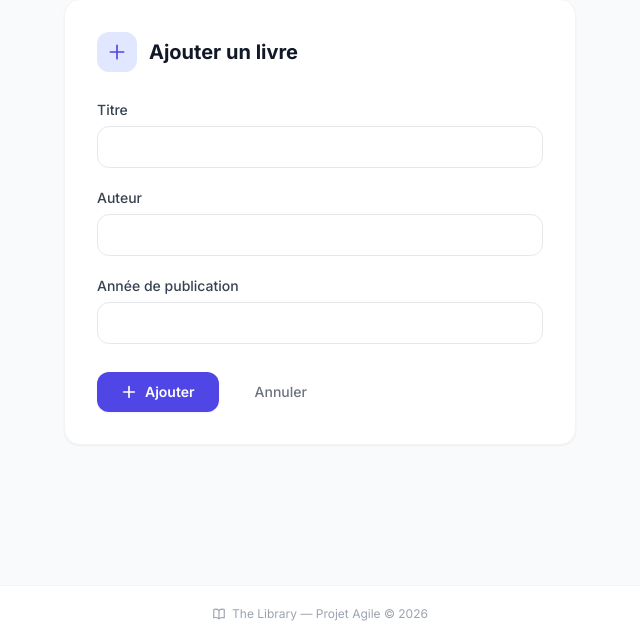
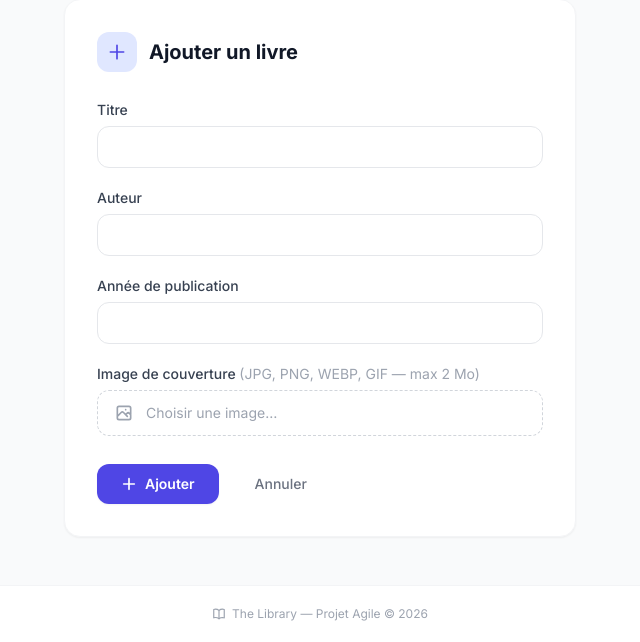
Before and after one commit to m1d0b4n/The-Library, a Flask app: page /catalogue/ajouter in a window 1280 px wide. Shown: the part 158-800 px from the top of the page, without its empty margins (320-960 px from the left). Run offline with Flask 3, Linux system fonts and the light colour scheme; the visitor is signed in with stand-in values (Sample User, id 1); some libraries are stand-ins or nearby versions.

Commit message:
feat(livres): image de couverture - issue #42
- models/livre.py: colonne image_filename (nullable)
- app.py: UPLOAD_FOLDER (static/uploads/livres/), MAX_CONTENT_LENGTH 2 Mo
- routes/pages.py: _sauvegarder_image() avec validation extension + magic bytes
  upload lors de la creation et modification, suppression a la deletion
- templates/livres/form.html: champ file avec enctype multipart + apercu existant
- templates/livres/detail.html: affichage image ou placeholder
- templates/livres/index.html: miniature dans chaque carte du catalogue
- tests/test_image.py: 8 tests (upload valide/invalide, remplacement, conservation, suppression)

Closes #42

```diff
--- a/app.py
+++ b/app.py
@@ -23,9 +23,13 @@ def create_app(config=None):
     )
     app.config["SQLALCHEMY_TRACK_MODIFICATIONS"] = False
     app.config["SECRET_KEY"] = os.environ.get("SECRET_KEY", os.urandom(32))
+    app.config["UPLOAD_FOLDER"] = os.path.join(app.root_path, "static", "uploads", "livres")
+    app.config["MAX_CONTENT_LENGTH"] = 2 * 1024 * 1024  # 2 Mo max
 
     if config:
         app.config.update(config)
+
+    os.makedirs(app.config["UPLOAD_FOLDER"], exist_ok=True)
 
     # Initialisation de la base de données
     db.init_app(app)
--- a/models/livre.py
+++ b/models/livre.py
@@ -13,6 +13,7 @@ class Livre(db.Model):
     disponible = db.Column(db.Boolean, default=True, nullable=False)
     reserve_par = db.Column(db.String(200), nullable=True, default=None)
     created_by = db.Column(db.String(200), nullable=True, default=None)
+    image_filename = db.Column(db.String(300), nullable=True, default=None)
 
     def to_dict(self):
         return {
--- a/routes/pages.py
+++ b/routes/pages.py
@@ -1,14 +1,58 @@
 import logging
+import os
+import uuid
 
 import bcrypt
-from flask import Blueprint, render_template, request, redirect, url_for, flash
+from flask import Blueprint, render_template, request, redirect, url_for, flash, current_app
 from flask_login import login_user, logout_user, login_required, current_user
+from werkzeug.utils import secure_filename
 from models.livre import db
 from models.utilisateur import User
 from models.livre import Livre
 
 pages_bp = Blueprint("pages", __name__)
 logger = logging.getLogger("the_library.pages")
+
+EXTENSIONS_AUTORISEES = {"jpg", "jpeg", "png", "webp", "gif"}
+
+_MAGIC = [
+    (b"\x89PNG\r\n\x1a\n", "png"),
+    (b"\xff\xd8\xff", "jpeg"),
+    (b"GIF87a", "gif"),
+    (b"GIF89a", "gif"),
+    (b"RIFF", "webp"),  # vérifié plus loin
+]
+
+
+def _detecter_mime(data: bytes) -> str | None:
+    """Détecte le type d'image à partir des magic bytes."""
+    for magic, mime in _MAGIC:
+        if data[:len(magic)] == magic:
+            if mime == "webp" and data[8:12] != b"WEBP":
+                return None
+            return mime
+    return None
+
+
+def _sauvegarder_image(fichier):
+    """Valide et sauvegarde une image uploadée. Renvoie le nom du fichier ou None si absent."""
+    if not fichier or fichier.filename == "":
+        return None
+
+    ext = fichier.filename.rsplit(".", 1)[-1].lower() if "." in fichier.filename else ""
+    if ext not in EXTENSIONS_AUTORISEES:
+        raise ValueError("Format non autorisé (JPG, PNG, WEBP, GIF uniquement).")
+
+    data = fichier.read()
+    mime = _detecter_mime(data)
+    if mime is None:
+        raise ValueError("Le fichier n'est pas une image valide.")
+
+    nom = f"{uuid.uuid4().hex}.{ext}"
+    chemin = os.path.join(current_app.config["UPLOAD_FOLDER"], nom)
+    with open(chemin, "wb") as f:
+        f.write(data)
+    return nom
 
 
 # --- Accueil ---
@@ -127,7 +171,15 @@ def ajouter_livre():
         elif Livre.query.filter_by(titre=titre).first():
             flash("Un livre avec ce titre existe déjà.", "error")
         else:
-            db.session.add(Livre(titre=titre, auteur=auteur, annee_publication=annee, created_by=current_user.email))
+            try:
+                image_filename = _sauvegarder_image(request.files.get("image"))
+            except ValueError as e:
+                flash(str(e), "error")
+                return render_template("livres/form.html", livre=None)
+            db.session.add(Livre(
+                titre=titre, auteur=auteur, annee_publication=annee,
+                created_by=current_user.email, image_filename=image_filename
+            ))
             db.session.commit()
             flash(f"« {titre} » ajouté avec succès.", "success")
             return redirect(url_for("pages.liste_livres"))
@@ -157,8 +209,20 @@ def modifier_livre(titre):
         elif annee < 1000 or annee > 2100:
             flash("Année hors limites (1000-2100).", "error")
         else:
+            try:
+                nouvelle_image = _sauvegarder_image(request.files.get("image"))
+            except ValueError as e:
+                flash(str(e), "error")
+                return render_template("livres/form.html", livre=livre)
             livre.auteur = auteur
             livre.annee_publication = annee
+            if nouvelle_image:
+                # Supprimer l'ancienne image si elle existe
+                if livre.image_filename:
+                    ancien = os.path.join(current_app.config["UPLOAD_FOLDER"], livre.image_filename)
+                    if os.path.isfile(ancien):
+                        os.remove(ancien)
+                livre.image_filename = nouvelle_image
             db.session.commit()
             flash("Livre modifié.", "success")
             return redirect(url_for("pages.detail_livre", titre=livre.titre))
@@ -175,6 +239,10 @@ def supprimer_livre(titre):
     if livre.created_by and livre.created_by != current_user.email:
         flash("Vous ne pouvez pas supprimer un livre qui ne vous appartient pas.", "error")
         return redirect(url_for("pages.detail_livre", titre=titre))
+    if livre.image_filename:
+        chemin = os.path.join(current_app.config["UPLOAD_FOLDER"], livre.image_filename)
+        if os.path.isfile(chemin):
+            os.remove(chemin)
     db.session.delete(livre)
     db.session.commit()
     logger.warning("Suppression livre : '%s' par %s", titre, current_user.email)
--- a/templates/livres/form.html
+++ b/templates/livres/form.html
@@ -31,6 +31,7 @@
 
     <form method="POST"
           action="{% if livre %}{{ url_for('pages.modifier_livre', titre=livre.titre) }}{% else %}{{ url_for('pages.ajouter_livre') }}{% endif %}"
+          enctype="multipart/form-data"
           class="space-y-5">
       <input type="hidden" name="csrf_token" value="{{ csrf_token() }}" />
       <div>
@@ -51,6 +52,29 @@
         <input type="number" name="annee_publication" required min="1000" max="2100"
                value="{{ livre.annee_publication if livre else '' }}"
                class="w-full border border-gray-200 rounded-xl px-4 py-2.5 text-sm focus:outline-none focus:ring-2 focus:ring-indigo-400 focus:border-transparent transition-all duration-200" />
+      </div>
+      <div>
+        <label class="block text-sm font-medium text-gray-700 mb-1.5">
+          Image de couverture
+          <span class="text-gray-400 font-normal">(JPG, PNG, WEBP, GIF &mdash; max 2 Mo)</span>
+        </label>
+        {% if livre and livre.image_filename %}
+        <div class="mb-3 flex items-center gap-3">
+          <img src="{{ url_for('static', filename='uploads/livres/' + livre.image_filename) }}"
+               alt="Couverture actuelle"
+               class="h-24 w-16 object-cover rounded-lg border border-gray-200 shadow-sm" />
+          <span class="text-xs text-gray-400">Image actuelle &mdash; choisissez-en une nouvelle pour la remplacer</span>
+        </div>
+        {% endif %}
+        <label class="flex items-center gap-3 w-full border border-dashed border-gray-300 rounded-xl px-4 py-3 cursor-pointer hover:border-indigo-400 hover:bg-indigo-50 transition-all duration-200">
+          <svg xmlns="http://www.w3.org/2000/svg" class="h-5 w-5 text-gray-400 shrink-0" fill="none" viewBox="0 0 24 24" stroke="currentColor" stroke-width="2">
+            <path stroke-linecap="round" stroke-linejoin="round" d="M4 16l4.586-4.586a2 2 0 012.828 0L16 16m-2-2l1.586-1.586a2 2 0 012.828 0L20 14m-6-6h.01M6 20h12a2 2 0 002-2V6a2 2 0 00-2-2H6a2 2 0 00-2 2v12a2 2 0 002 2z" />
+          </svg>
+          <span id="file-label" class="text-sm text-gray-400">Choisir une image&hellip;</span>
+          <input type="file" name="image" accept="image/jpeg,image/png,image/webp,image/gif"
+                 class="sr-only"
+                 onchange="document.getElementById('file-label').textContent = this.files[0]?.name || 'Choisir une image…'" />
+        </label>
       </div>
       <div class="flex gap-3 pt-2">
         <button type="submit"
```
Also changed, not shown: templates/livres/detail.html (+18 -2 lines), templates/livres/index.html (+16 -1 lines), tests/test_image.py (added, +219 -0 lines).
